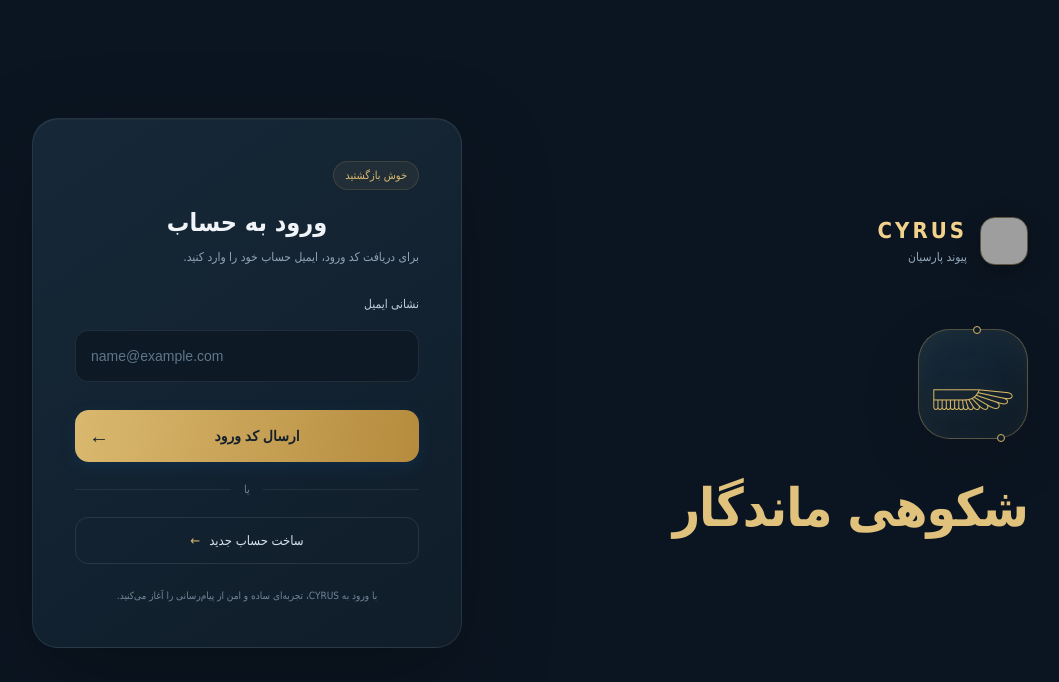
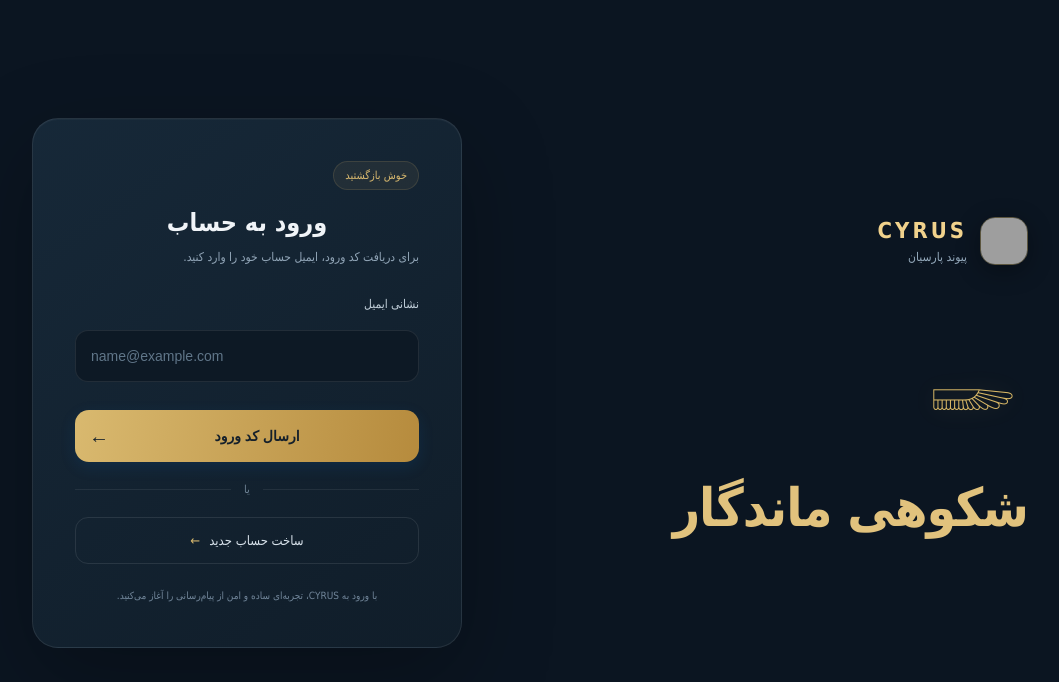
Before and after one commit to garenaffkermanshah-debug/CYRUS, a Flask app: page /login in a window 1280 px wide. Shown: the top 682 px of the page, without its empty margins (110-1169 px from the left). Run offline with Flask 3, Linux system fonts and the light colour scheme; grey boxes are pictures that could not be loaded.

Commit message:
Remove square frame around login Achaemenid glyph

```diff
--- a/static/cyrus-auth.css
+++ b/static/cyrus-auth.css
@@ -83,3 +83,9 @@ body:has(.cyrus-welcome) .container{display:none!important}
 .cyrus-welcome .welcome-brand{margin-bottom:clamp(20px,5vh,42px)}
 .cyrus-welcome h1{margin-bottom:24px}
 @media(max-width:760px){.welcome-signature{min-height:118px;margin-bottom:18px}.cyrus-welcome h1{margin-bottom:22px}}
+
+
+/* Login page: keep the Achaemenid glyph, remove its irritating square frame */
+.cyrus-auth:has(.auth-main-title) .auth-hero-mark{border:0!important;border-radius:0!important;background:transparent!important;box-shadow:none!important;outline:0!important}
+.cyrus-auth:has(.auth-main-title) .auth-hero-mark i,
+.cyrus-auth:has(.auth-main-title) .auth-hero-mark b{display:none!important}
```
